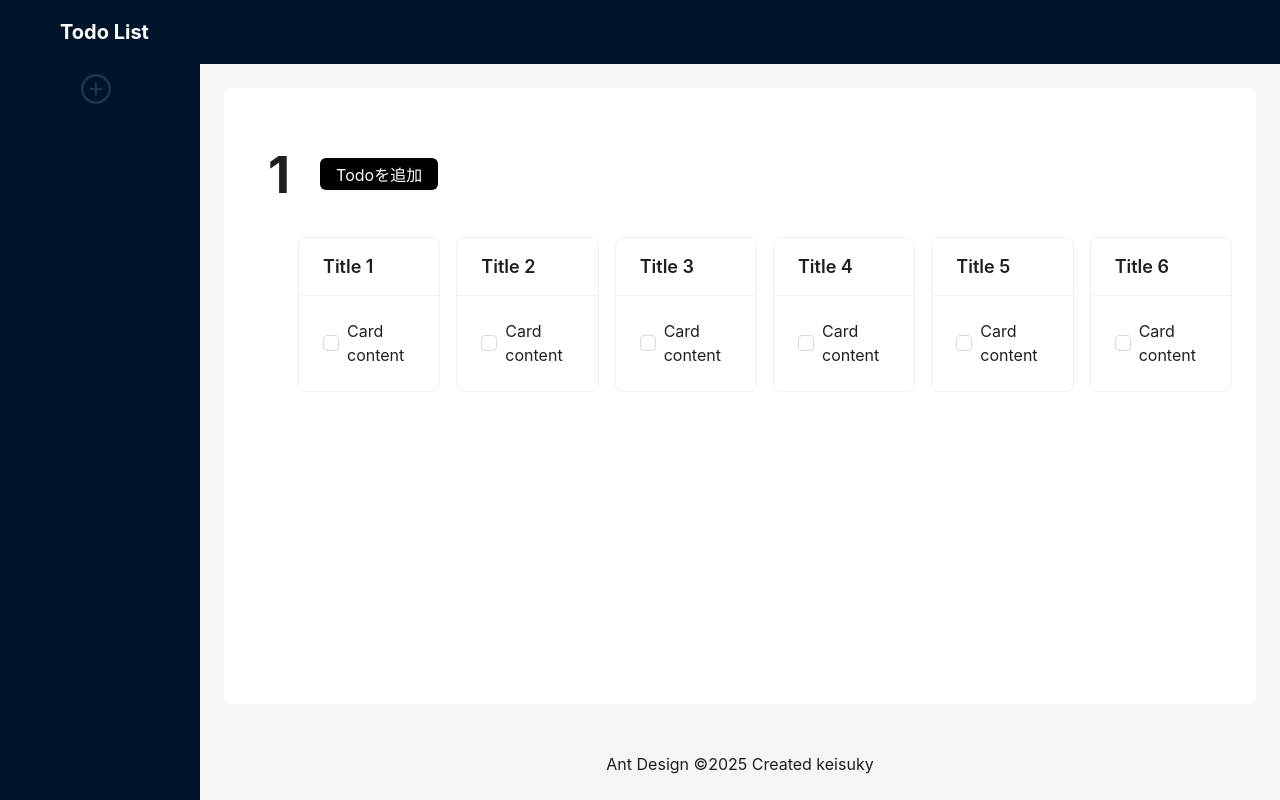
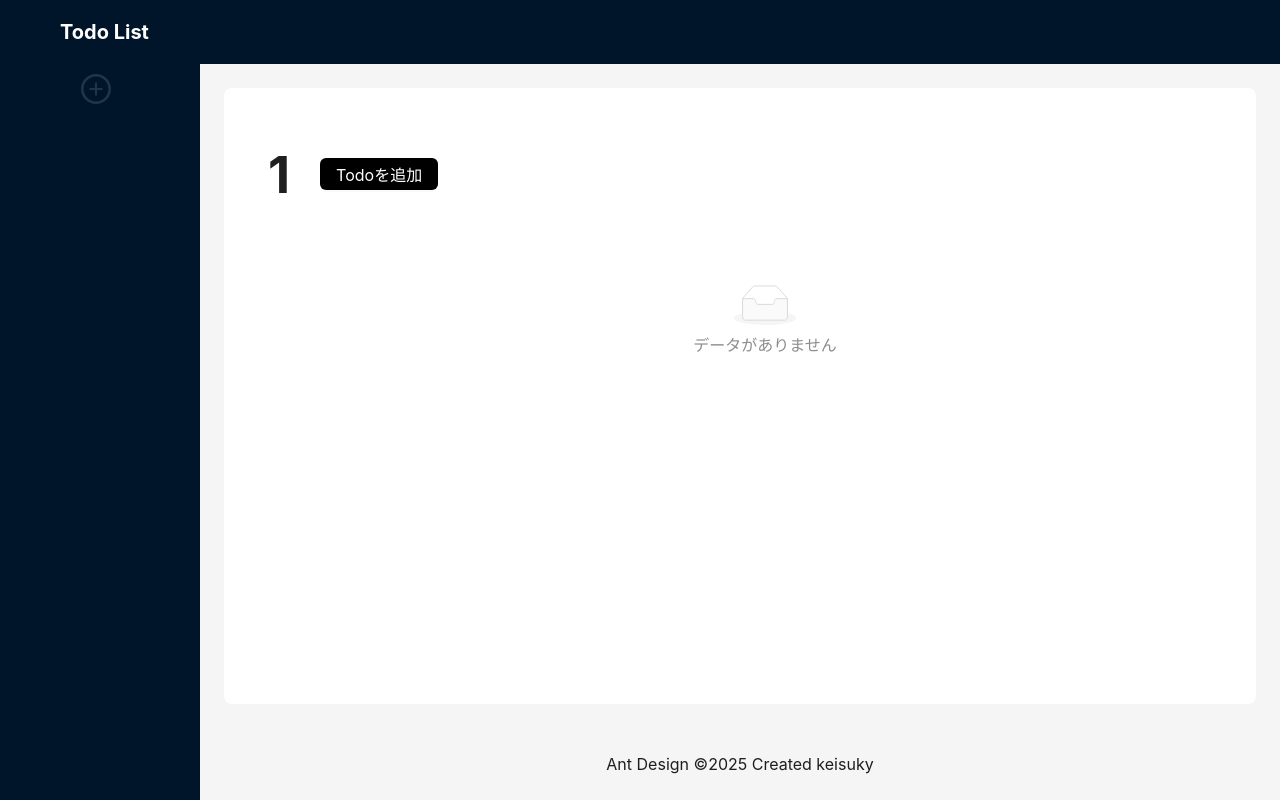
Before and after one commit to keiskeiy/task_app_front, a React (Vite) app: page /todos/1 in a window 1280 px wide. Built offline with nearby package versions, Linux system fonts and the light colour scheme.

Commit message:
slidebar周りの削除機能追加

```diff
--- a/src/App.tsx
+++ b/src/App.tsx
@@ -5,6 +5,7 @@ import dayjs from "dayjs";
 import "dayjs/locale/ja";
 import { RouterProvider } from "react-router";
 import { router } from "./routes";
+import { TodoProvider } from "./components/TodoContext.tsx";
 
 dayjs.locale("ja");
 
@@ -19,7 +20,9 @@ export default function App() {
         },
       }}
     >
-      <RouterProvider router={router} />
+      <TodoProvider>
+        <RouterProvider router={router} />
+      </TodoProvider>
     </ConfigProvider>
   );
 }
--- a/src/components/SideMenu.tsx
+++ b/src/components/SideMenu.tsx
@@ -1,8 +1,9 @@
 import Sider from "antd/es/layout/Sider";
 import { Menu, MenuProps, Input } from "antd";
-import { useNavigate } from "react-router";
+import { Navigate, useNavigate } from "react-router";
 import { useState } from "react";
-import { PlusCircleOutlined } from "@ant-design/icons";
+import { DeleteOutlined, PlusCircleOutlined } from "@ant-design/icons";
+import { useTodoContext } from "./TodoContext.tsx";
 
 type ItemType = {
   key: string;
@@ -10,6 +11,7 @@ type ItemType = {
 }
 
 export function SideMenu() {
+  const { allTodoList, setAllTodoList } = useTodoContext();
   const [todoList, setTodoList] = useState<ItemType[]>([]);
   const [hover, setHover] = useState(false);
   const navigate = useNavigate();
@@ -27,6 +29,21 @@ export function SideMenu() {
 
   const addTodoList = () => {
     setIsForm(true);
+  }
+
+  const deleteTodoList = (key: string) => {
+    const newTodoList = todoList.filter((item) => item.key !== key);
+    for (let i = Number(key) - 1; i < newTodoList.length; i++) {
+      newTodoList[i].key = (i - 1).toString();
+    }
+    setTodoList(newTodoList);
+    console.log(allTodoList)
+    setAllTodoList((prev) => {
+      const newList = { ...prev };
+      delete newList[key];
+      return newList;
+    });
+    navigate(`/main`);
   }
 
   return (
@@ -51,7 +68,22 @@ export function SideMenu() {
         mode="inline"
         selectedKeys={[selectedKey]}
         onClick={handleClick}
-        items={todoList}
+        items={todoList.map((item) => ({
+          key: item.key,
+          label: (
+            <div style={{ display: "flex", justifyContent: "space-between", alignItems: "center" }}>
+              <span>{item.label}</span>
+              <DeleteOutlined
+                onClick={(e) => {
+                  e.stopPropagation(); // メニューのクリックイベントを防ぐ
+                  deleteTodoList(item.key);
+                  Navigate
+                }}
+                style={{ color: "red", cursor: "pointer" }}
+              />
+            </div>
+          )
+        }))}
       />
       <div style={{ cursor: "pointer" }}
            onMouseEnter={() => setHover(true)}
@@ -97,7 +129,8 @@ export function SideMenu() {
                 }
               }}
               placeholder="Todoリスト名を入力..."
-            /></div>}
+            />
+          </div>}
       </div>
     </Sider>
   );
--- /dev/null
+++ b/src/components/TodoContext.tsx
@@ -0,0 +1,30 @@
+import { createContext, useContext, useState } from "react";
+
+export type AllTodoList = {
+  [id: string]: { title: string }[]
+};
+
+type TodoContextType = {
+  allTodoList: AllTodoList;
+  setAllTodoList: React.Dispatch<React.SetStateAction<AllTodoList>>;
+};
+
+const TodoContext = createContext<TodoContextType | undefined>(undefined);
+
+export const TodoProvider: React.FC<{ children: React.ReactNode }> = ({ children }) => {
+  const [allTodoList, setAllTodoList] = useState<AllTodoList>({});
+
+  return (
+    <TodoContext.Provider value={{ allTodoList, setAllTodoList }}>
+      {children}
+    </TodoContext.Provider>
+  );
+}
+
+export const useTodoContext = (): TodoContextType => {
+  const context = useContext(TodoContext);
+  if (!context) {
+    throw new Error("useTodoContext must be used within a TodoProvider");
+  }
+  return context;
+};
--- a/src/routes/Main.tsx
+++ b/src/routes/Main.tsx
@@ -18,7 +18,9 @@ export function Main() {
             borderRadius: borderRadiusLG,
           }}
         >
-          タスクを入力してください
+          <div style={{ color: "black", display: "flex", justifyContent: "center", alignItems: "center", height: "20%", fontSize: "20px" }}>
+            タスクを入力、もしくは選んでください
+          </div>
         </Content>
       </Layout>
     </>
--- a/src/routes/TodoList.tsx
+++ b/src/routes/TodoList.tsx
@@ -3,35 +3,12 @@ import { Button, CheckboxChangeEvent, Input, Layout, Modal, theme } from "antd";
 import { Content } from "antd/es/layout/layout";
 import { Tasks } from "../components/Tasks.tsx";
 import { useEffect, useState } from "react";
-
-export type AllTodoList = {
-  [id: string]: { title: string }[]
-}
-const allTodoList: AllTodoList = {}
+import { useTodoContext } from "../components/TodoContext.tsx";
 
 export function TodoList({}) {
   // Todoリストの初期データ
-  const data = [
-    {
-      title: 'Title 1',
-    },
-    {
-      title: 'Title 2',
-    },
-    {
-      title: 'Title 3',
-    },
-    {
-      title: 'Title 4',
-    },
-    {
-      title: 'Title 5',
-    },
-    {
-      title: 'Title 6',
-    },
-  ];
-
+  const data: { title: string } [] = [];
+  const { allTodoList, setAllTodoList } = useTodoContext();
   const { todoId } = useParams();
   const [tasks, setTasks] = useState(data);
   const [isModalOpen, setIsModalOpen] = useState(false);
@@ -42,7 +19,10 @@ export function TodoList({}) {
       return;
     }
     if (allTodoList[todoId] == undefined) {
-      allTodoList[todoId] = data;
+      setAllTodoList((prev) => ({
+        ...prev,
+        [todoId]: data,
+      }));
     }
     setTasks(allTodoList[todoId]);
   }, [todoId]);
@@ -54,7 +34,10 @@ export function TodoList({}) {
   const addTodo = (addData: { title: string }) => {
     setTasks([...tasks, addData]);// 新しい配列を作る
     if (todoId) {
-      allTodoList[todoId] = [...tasks, addData];
+      setAllTodoList((prev) => ({
+        ...prev,
+        [todoId]: [...tasks, addData],
+      }));
     }
   }
 
@@ -64,7 +47,10 @@ export function TodoList({}) {
       setTasks(updatedTasks);
     }
     if (todoId) {
-      allTodoList[todoId] = updatedTasks;
+      setAllTodoList((prev) => ({
+        ...prev,
+        [todoId]: updatedTasks,
+      }));
     }
   };
 
```
